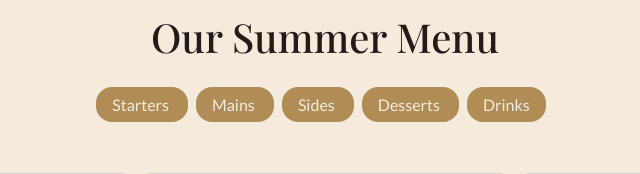
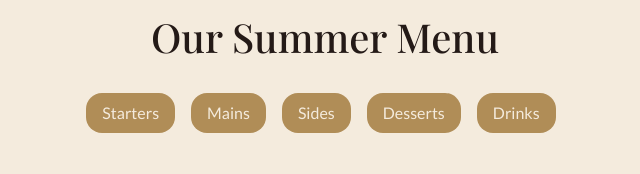
Before and after one commit to alancoomeynts-hub/casadonizetti, a Django app: template menu/templates/menu/menu.html in a window 1280 px wide. Shown: the part 72-246 px from the top of the page, without its empty margins (315-955 px from the left). Run offline with Django 4.2, Linux system fonts and the light colour scheme; the template is opened without the code that fills it: values that come from a table or form of the project are taken from there, others are empty; data comes from the database, SQL or seed files in the repository; some libraries are stand-ins or nearby versions; some web fonts are replaced.

Commit message:
add flex classes to menu nav buttons to fix crowding issues on mobile screens

```diff
--- a/menu/templates/menu/menu.html
+++ b/menu/templates/menu/menu.html
@@ -5,7 +5,7 @@
 <div class="container mt-4 text-center">
 <h1>Our {{ menu.name }}</h1>
 
-<nav class="menu-nav text-center py-4 my-2">
+<nav class="menu-nav d-flex flex-wrap justify-content-center gap-2 py-4 my-2">
   {% for section in menu.sections.all %}
     <a href="#{{ section.slug }}" class="text-center me-2 mb-2 py-2 px-3">{{ section.name }} </a>
   {% endfor %}
```
